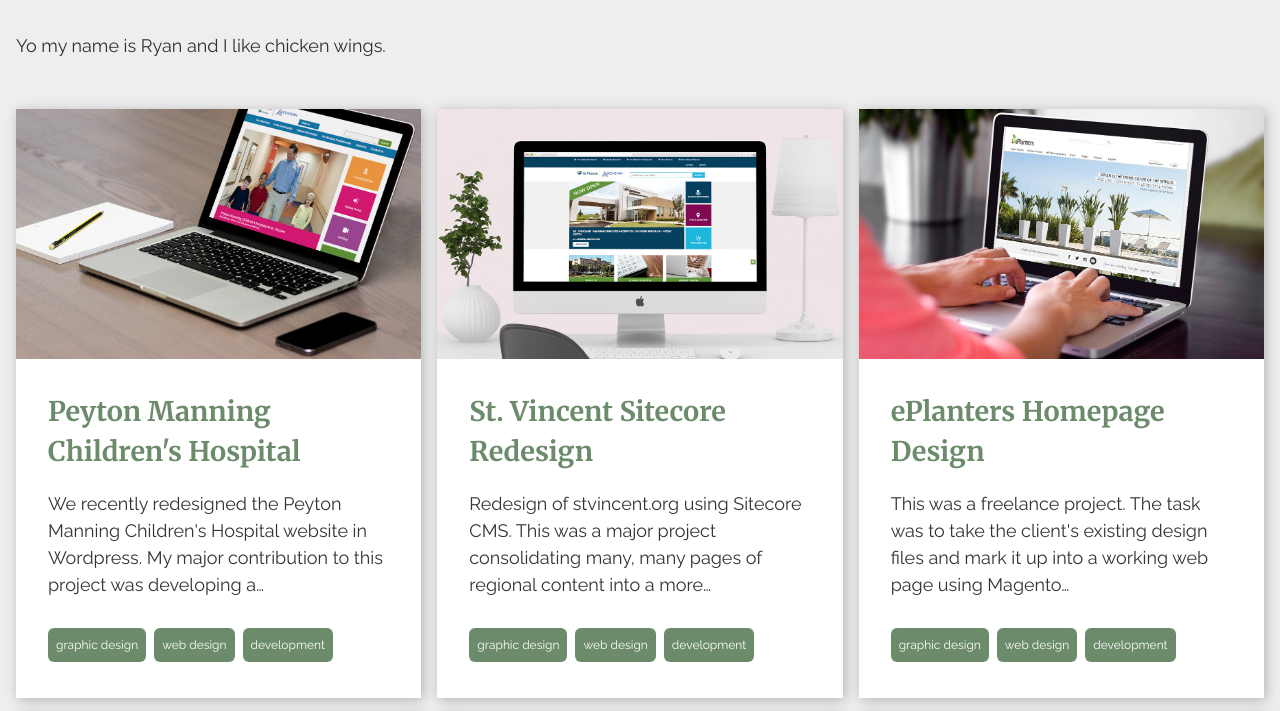
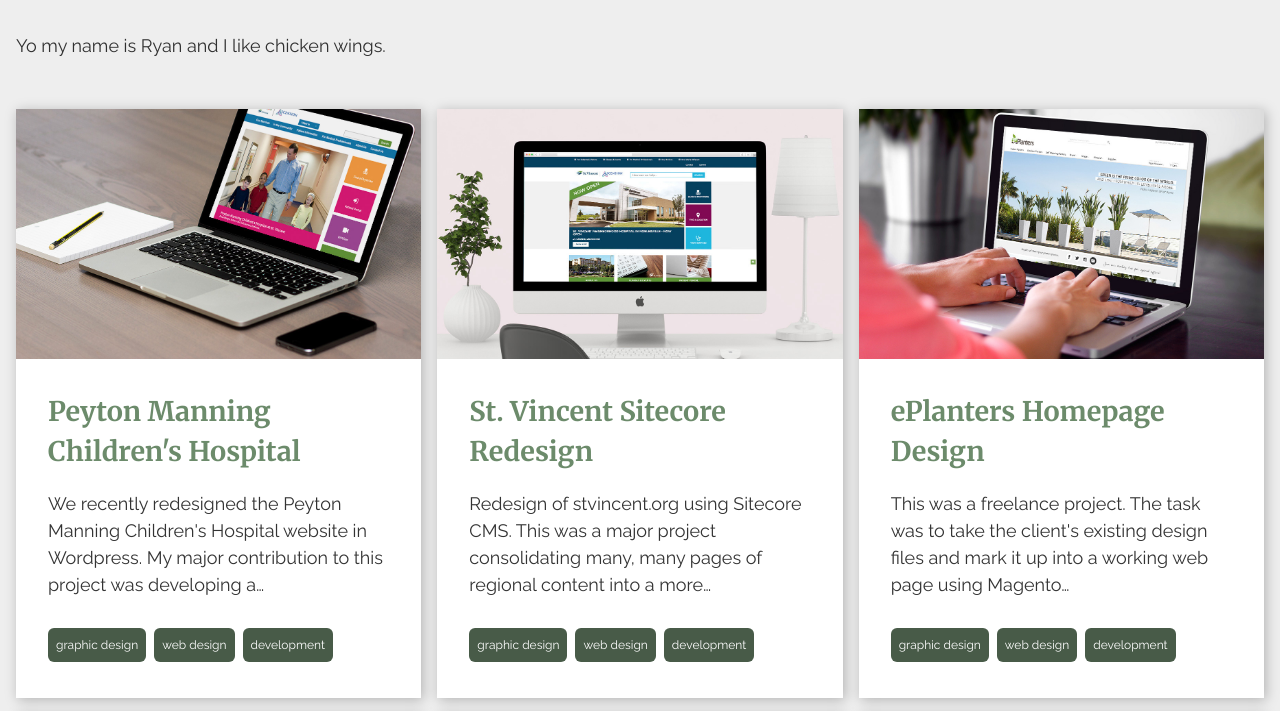
Before and after one commit to RCAbney/rcabney-archived, a Gatsby site: page / in a window 1280 px wide. Shown: the part 75-786 px from the top of the page. Built offline with nearby package versions, Linux system fonts and the light colour scheme; Gatsby itself is replaced by a stand-in of ours.

Commit message:
tweak background for wcag compliance

```diff
--- a/src/styles/layout.scss
+++ b/src/styles/layout.scss
@@ -118,7 +118,7 @@ nav {
     padding: 0.5rem;
     border-radius: 6px;
     color: #fff;
-    background-color: #6c8b6b;
+    background-color: #485B48;
   }
 }
 
```
